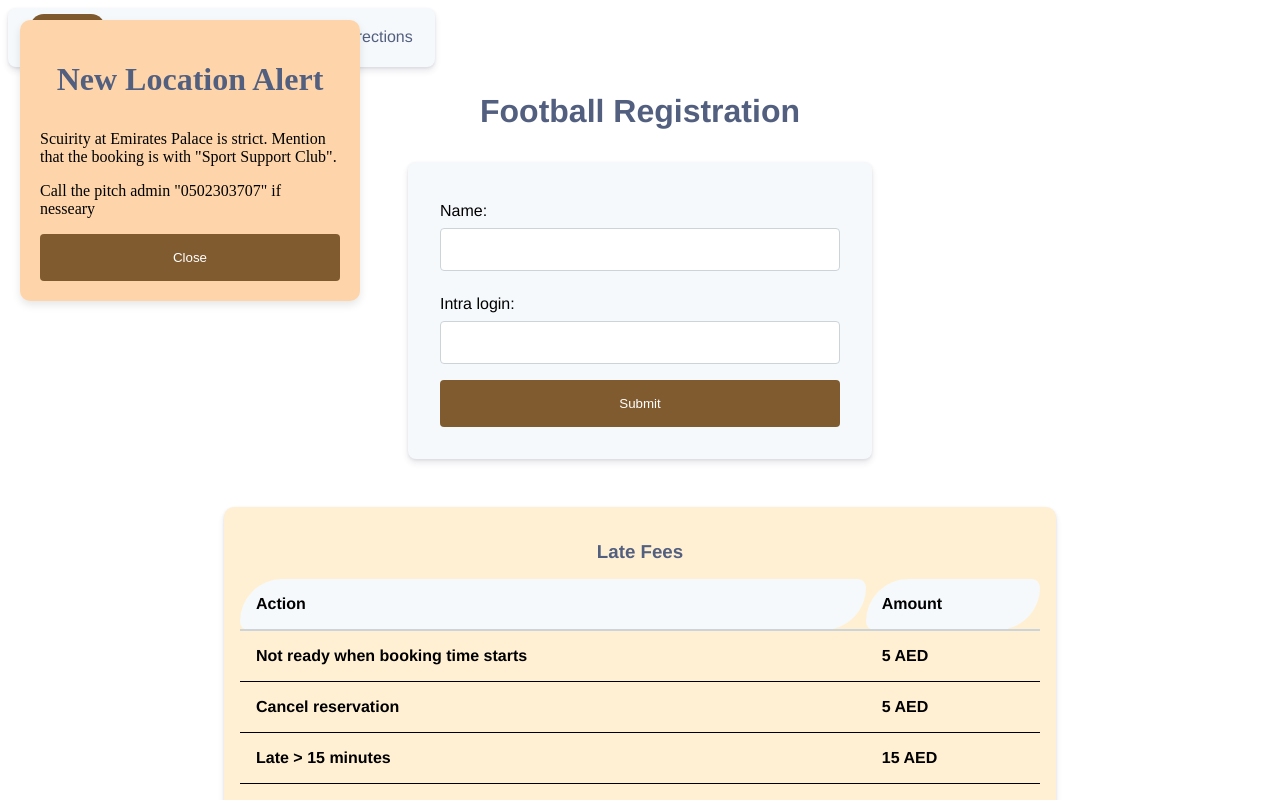
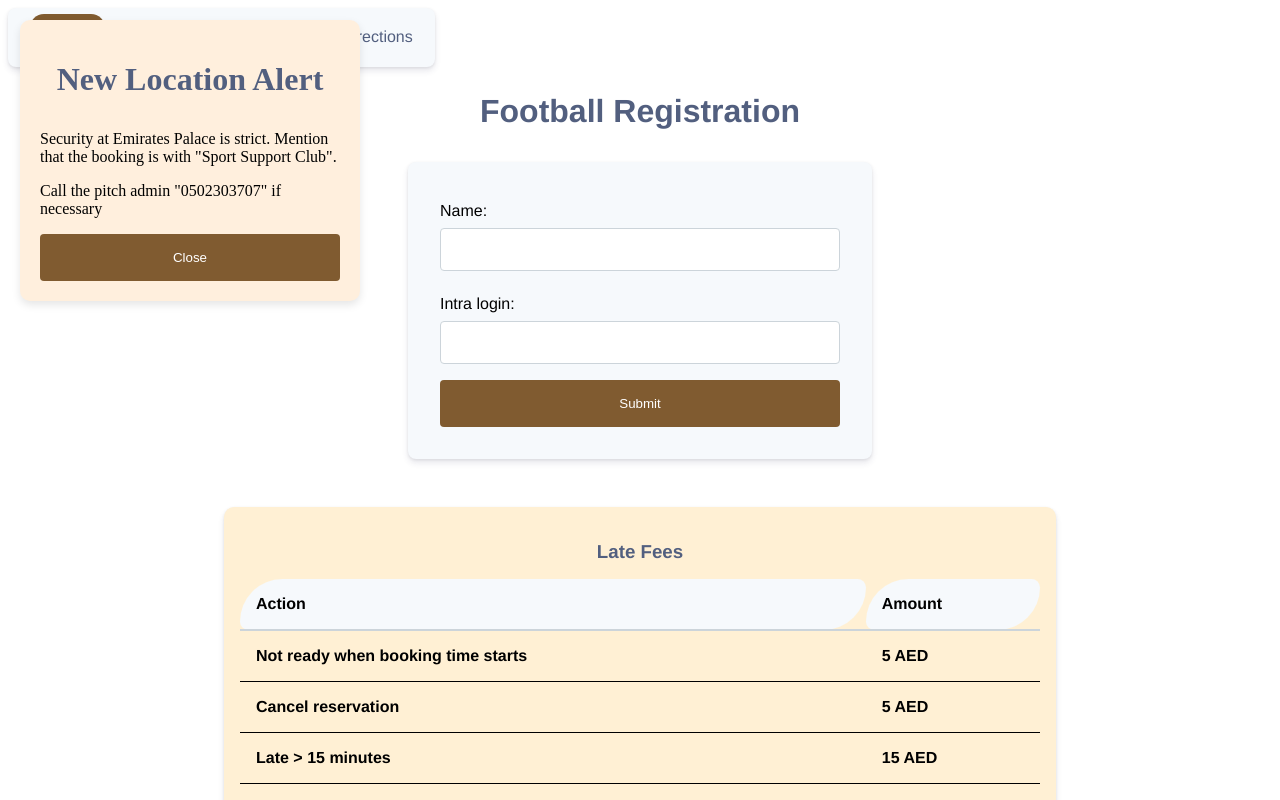
Before and after one commit to MahdyZ7/Football-website, a Next.js app: page / in a window 1280 px wide. Shown: the top 800 px of the page. Built offline with nearby package versions, Linux system fonts and the light colour scheme; no server answers; the database is empty.

Commit message:
modified double quotes in paragraph

```diff
--- a/pages/index.tsx
+++ b/pages/index.tsx
@@ -119,8 +119,8 @@ const Home: React.FC = () => {
 			{showPopup && (
 				<div style={popupStyle}>
 					<h1> New Location Alert</h1>
-					<p>Scuirity at Emirates Palace is strict. Mention that the booking is with "Sport Support Club".</p>
-					<p>Call the pitch admin "0502303707" if nesseary  </p>
+					<p>Security at Emirates Palace is strict. Mention that the booking is with &quot;Sport Support Club&quot;.</p>
+					<p>Call the pitch admin &quot;0502303707&quot; if necessary</p>
 					<button onClick={() => setShowPopup(false)}>Close</button>
 				</div>
 			)}
@@ -249,7 +249,7 @@ const popupStyle: React.CSSProperties = {
 	top: '20px',
 	left: '20px',
 	width: '300px',
-	backgroundColor: '#fed5aa',
+	backgroundColor: '#ffefdd',
 	borderRadius: '10px',
 	padding: '20px',
 	boxShadow: '0 4px 8px rgba(0, 0, 0, 0.1)',
```
